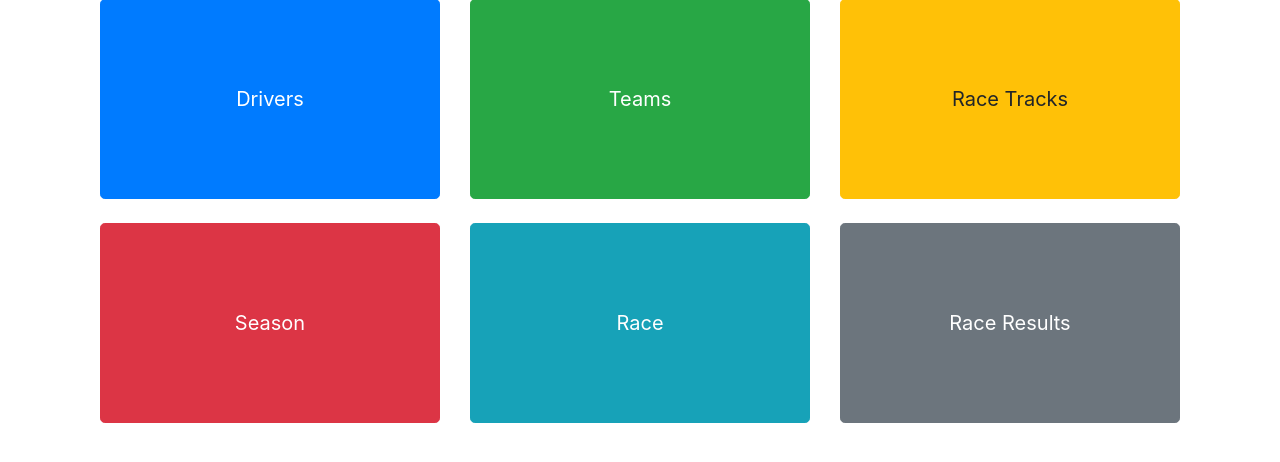
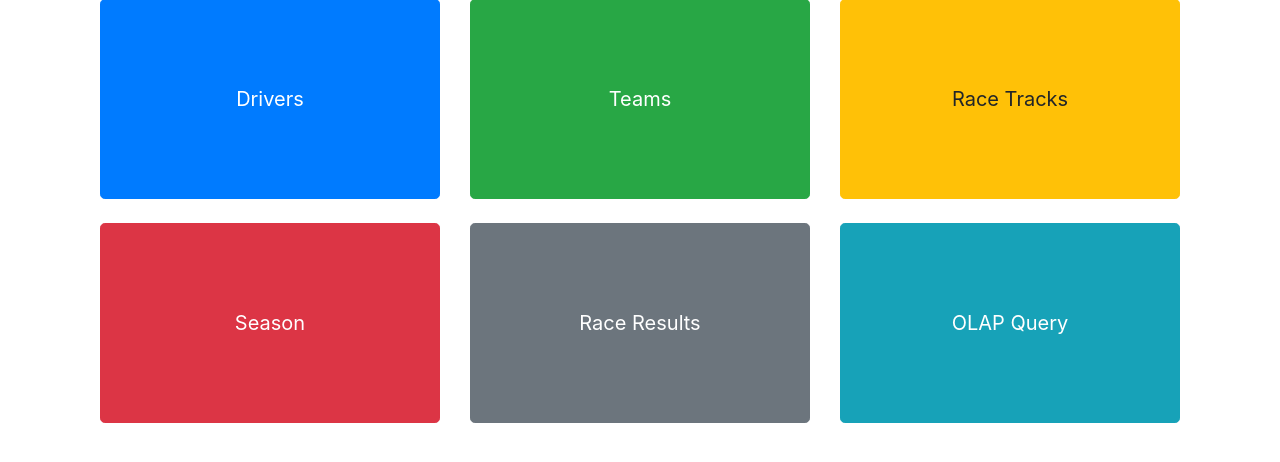
Before and after one commit to klepkowski/CS425-Database-App, a Flask app: page / in a window 1280 px wide. Shown: the part 177-639 px from the top of the page. Run offline with Flask 3, Linux system fonts and the light colour scheme; some libraries are stand-ins or nearby versions.

Commit message:
Update dashboard.html

```diff
--- a/templates/dashboard.html
+++ b/templates/dashboard.html
@@ -1,6 +1,8 @@
-{% extends "base.html" %} {% block content %}
+{% extends "base.html" %}
+{% block content %}
 	<div class="dashboard container mt-5">
 		<div class="row">
+			<!-- Existing options -->
 			<div class="col-md-4 mb-4">
 				<a href="{{ url_for('drivers') }}" class="btn btn-primary btn-lg btn-block" style="height: 200px">
 					<div class="d-flex align-items-center justify-content-center h-100">
@@ -23,16 +25,9 @@
 				</a>
 			</div>
 			<div class="col-md-4 mb-4">
-			<a href="{{ url_for('season') }}" class="btn btn-danger btn-lg btn-block" style="height: 200px">
+				<a href="{{ url_for('races') }}" class="btn btn-danger btn-lg btn-block" style="height: 200px">
 					<div class="d-flex align-items-center justify-content-center h-100">
 						<span>Season</span>
-				</div>
-			</a>
-		</div>
-		<div class="col-md-4 mb-4">
-			<a href="{{ url_for('constructors') }}" class="btn btn-info btn-lg btn-block" style="height: 200px">
-				<div class="d-flex align-items-center justify-content-center h-100">
-					<span>Race</span>
 					</div>
 				</a>
 			</div>
@@ -43,6 +38,13 @@
 					</div>
 				</a>
 			</div>
+			<div class="col-md-4 mb-4">
+				<a href="{{ url_for('olap') }}" class="btn btn-info btn-lg btn-block" style="height: 200px">
+					<div class="d-flex align-items-center justify-content-center h-100">
+						<span>OLAP Query</span>
+					</div>
+				</a>
+			</div>
 		</div>
 	</div>
 	{% endblock %}
```
Lines whose indentation alone changed are shown as unchanged.
